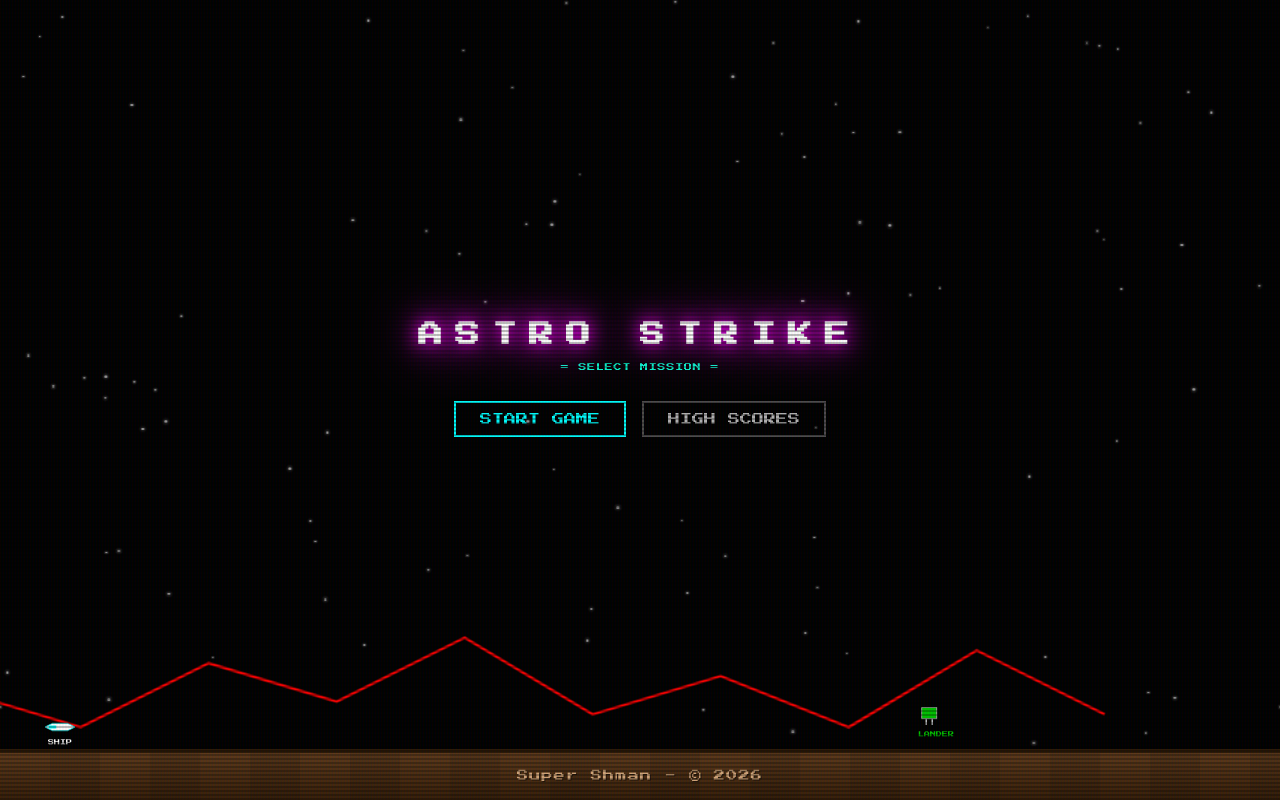
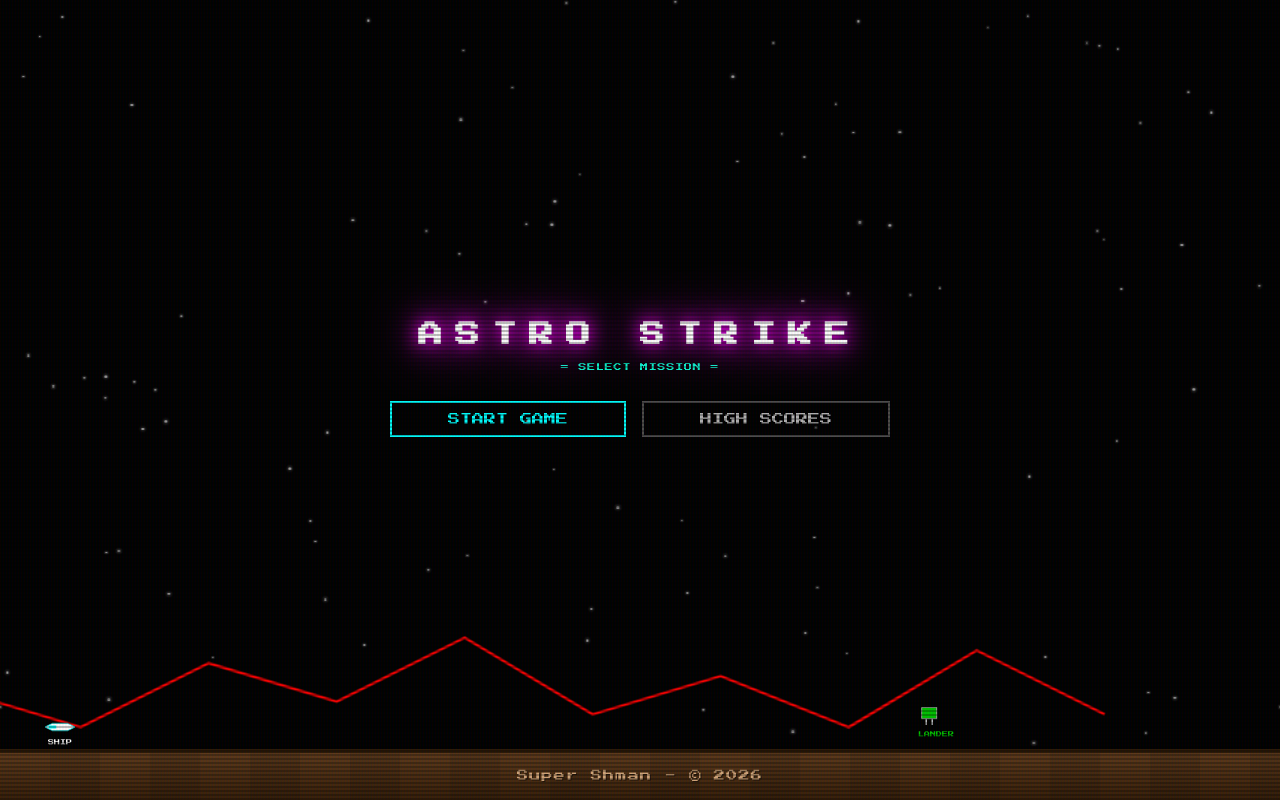
Before and after one commit to noamfeldman/defender, a React (Vite) app: page / in a window 1280 px wide. Built offline with nearby package versions, Linux system fonts and the light colour scheme.

Commit message:
refactor: introduce reusable Button component and replace existing button elements across screens

```diff
--- a/src/App.tsx
+++ b/src/App.tsx
@@ -7,6 +7,7 @@ import { GameOverScreen } from './components/GameOverScreen';
 import { HighScoreScreen } from './components/HighScoreScreen';
 import { useIsMobile, useOrientation } from './hooks/useMobileDetection';
 import { RotateCw } from 'lucide-react';
+import { Button } from './components/ui/Button';
 
 export const App: React.FC = () => {
   const [screen, setScreen] = useState<ScreenType>('MAIN_MENU');
@@ -31,12 +32,15 @@ export const App: React.FC = () => {
                 <p className="text-gray-400 text-lg max-w-xs">
                     For the best experience, please rotate your device to <span className="text-[#00ffcc] font-bold">Horizontal (Landscape)</span> mode.
                 </p>
-                <button
-                    onClick={() => {}} // Just visually available, or we could add a "Continue anyway" if needed
-                    className="mt-10 px-6 py-2 border border-gray-700 text-gray-500 text-xs tracking-[0.2em] uppercase rounded-full"
-                >
-                    Waiting for rotation...
-                </button>
+                <div className="mt-10 opacity-50 pointer-events-none">
+                    <Button
+                        onClick={() => {}}
+                        variant="secondary"
+                        disabled
+                    >
+                        Waiting for rotation...
+                    </Button>
+                </div>
             </div>
         )}
         {screen === 'MAIN_MENU' && (
--- a/src/components/GameOverScreen.tsx
+++ b/src/components/GameOverScreen.tsx
@@ -1,5 +1,6 @@
 import React, { useState } from 'react';
 import { isHighScore, saveHighScore } from '../utils/storage';
+import { Button } from './ui/Button';
 
 interface Props {
   score: number;
@@ -37,22 +38,22 @@ export const GameOverScreen: React.FC<Props> = ({ score, onDone }) => {
                         className="bg-transparent border-b-2 border-[#00ffcc] text-4xl text-center text-white w-32 focus:outline-none placeholder:text-gray-800"
                         autoFocus
                     />
-                    <button
+                    <Button
                         type="submit"
                         disabled={initials.length !== 3}
-                        className="px-6 py-2 bg-[#00ffcc] text-black disabled:bg-gray-700 disabled:text-gray-500 rounded font-bold"
+                        variant="primary"
                     >
                         ENTER
-                    </button>
+                    </Button>
                 </form>
             </div>
         ) : (
-            <button
+            <Button
                 onClick={onDone}
-                className="mt-12 px-8 py-3 bg-[#00ffcc] text-black font-bold uppercase shadow-[0_0_15px_#00ffcc]"
+                variant="primary"
             >
                 CONTINUE
-            </button>
+            </Button>
         )}
     </div>
   );
--- a/src/components/HighScoreScreen.tsx
+++ b/src/components/HighScoreScreen.tsx
@@ -3,6 +3,7 @@ import { getHighScores } from '../utils/storage';
 import { useIsMobile } from '../hooks/useMobileDetection';
 import { HallOfFameDesktop } from './HallOfFameDesktop';
 import { HallOfFameMobile } from './HallOfFameMobile';
+import { Button } from './ui/Button';
 
 interface Props {
   onBack: () => void;
@@ -44,12 +45,12 @@ export const HighScoreScreen: React.FC<Props> = ({ onBack }) => {
 
         {/* Footer - Fixed at bottom */}
         <div className="mt-3 flex flex-col items-center justify-center shrink-0 w-full mb-1">
-          <button
+          <Button
+               variant="secondary"
                onClick={onBack}
-               className="w-full md:w-auto px-8 py-2 bg-transparent border-2 border-gray-500 text-gray-400 hover:text-white hover:border-[#00ffcc] active:bg-[#00ffcc]/10 transition-all uppercase tracking-widest text-sm md:text-lg font-bold shadow-neon"
           >
                RETURN TO MENU
-          </button>
+          </Button>
         </div>
     </div>
   );
--- a/src/components/InstructionsScreen.tsx
+++ b/src/components/InstructionsScreen.tsx
@@ -1,5 +1,6 @@
 import React from 'react';
 import { useIsMobile, useOrientation } from '../hooks/useMobileDetection';
+import { Button } from './ui/Button';
 
 interface Props {
     onPlay: () => void;
@@ -50,18 +51,24 @@ export const InstructionsScreen: React.FC<Props> = ({ onPlay, onBack }) => {
                 <div className="flex-1 min-h-[10px]" />
 
                 <div className="mt-auto flex flex-row gap-3 w-full justify-center px-4 pb-4 landscape:pb-4">
-                    <button
+                    <div className="flex-[1.5] max-w-[200px]">
+                        <Button
+                            variant="primary"
+                            onClick={onPlay}
+                            fullWidth
+                        >
+                            START
+                        </Button>
+                    </div>
+                    <div className="flex-1 max-w-[120px]">
+                        <Button
+                            variant="secondary"
                             onClick={onBack}
-                        className="flex-1 max-w-[120px] px-3 py-1.5 border border-gray-700 text-gray-500 text-[8px] hover:text-white hover:border-white transition-all active:scale-95 uppercase tracking-widest landscape:text-[7px] landscape:py-1"
+                            fullWidth
                         >
                             BACK
-                    </button>
-                    <button
-                        onClick={onPlay}
-                        className="flex-[1.5] max-w-[200px] px-3 py-1.5 bg-[#00ffcc] text-black font-bold text-[8px] uppercase shadow-[0_0_10px_-5px_#00ffcc] transition-all animate-pulse active:scale-95 tracking-widest landscape:text-[7px] landscape:py-1"
-                    >
-                        LAUNCH MISSION
-                    </button>
+                        </Button>
+                    </div>
                 </div>
             </div>
         );
@@ -129,18 +136,24 @@ export const InstructionsScreen: React.FC<Props> = ({ onPlay, onBack }) => {
             </div>
 
             <div className="mt-6 md:mt-10 flex flex-row gap-6 md:gap-10 w-full justify-center pb-8">
-                <button
+                <div className="flex-[1.2] max-w-[220px] md:max-w-[280px]">
+                    <Button
+                        variant="primary"
+                        onClick={onPlay}
+                        fullWidth
+                    >
+                        START
+                    </Button>
+                </div>
+                <div className="flex-1 max-w-[150px] md:max-w-[180px]">
+                    <Button
+                        variant="secondary"
                         onClick={onBack}
-                    className="flex-1 max-w-[150px] md:max-w-[180px] px-6 py-3 md:px-8 md:py-3.5 border-2 border-white/20 text-gray-400 text-base md:text-lg hover:text-white hover:border-white hover:bg-white/5 transition-all active:scale-95 uppercase tracking-[0.2em]"
+                        fullWidth
                     >
                         RETURN
-                </button>
-                <button
-                    onClick={onPlay}
-                    className="flex-[1.2] max-w-[220px] md:max-w-[280px] px-8 py-3 md:px-10 md:py-4 bg-[#00ffcc] text-black font-black text-base md:text-lg uppercase shadow-[0_0_20px_-5px_#00ffcc] hover:shadow-[0_0_40px_-5px_#00ffcc] hover:scale-105 transition-all animate-pulse active:scale-95 tracking-[0.3em]"
-                >
-                    INITIALIZE MISSION
-                </button>
+                    </Button>
+                </div>
             </div>
         </div>
     );
--- a/src/components/LandingScreen.tsx
+++ b/src/components/LandingScreen.tsx
@@ -1,4 +1,5 @@
 import React, { useEffect, useState } from 'react';
+import { Button } from './ui/Button';
 
 interface Props {
   onStart: () => void;
@@ -101,21 +102,19 @@ export const LandingScreen: React.FC<Props> = ({ onStart, onHighScores }) => {
           </div>
 
           <div className="flex flex-col gap-2 sm:gap-4 w-56 sm:w-72 landscape:flex-row landscape:w-auto landscape:gap-4">
-            <button
+            <Button
+              variant="primary"
               onClick={onStart}
-              className="group relative px-4 py-3 sm:px-6 sm:py-4 bg-transparent border-2 border-[#00ffff] text-[#00ffff] text-sm sm:text-xl transition-all hover:bg-[#00ffff]/20 hover:scale-105 active:scale-95 whitespace-nowrap landscape:text-xs landscape:py-2 landscape:px-6"
             >
-              <span className="hidden group-hover:inline absolute left-1">&gt;</span>
               START GAME
-              <span className="hidden group-hover:inline absolute right-1">&lt;</span>
-            </button>
+            </Button>
 
-            <button
+            <Button
+              variant="secondary"
               onClick={onHighScores}
-              className="px-4 py-3 sm:px-6 sm:py-4 bg-transparent border-2 border-white/30 text-white/70 text-sm sm:text-xl transition-all hover:border-white hover:text-white whitespace-nowrap landscape:text-xs landscape:py-2 landscape:px-6"
             >
               HIGH SCORES
-            </button>
+            </Button>
           </div>
         </div>
       </div>
--- /dev/null
+++ b/src/components/ui/Button.tsx
@@ -0,0 +1,50 @@
+import React from 'react';
+
+interface ButtonProps extends Omit<React.ButtonHTMLAttributes<HTMLButtonElement>, 'className'> {
+  variant?: 'primary' | 'secondary';
+  children: React.ReactNode;
+  fullWidth?: boolean;
+}
+
+/**
+ * Standardized Button component for the Astro Strike application.
+ * Strictly uses classes from the original landing page for consistency.
+ */
+export const Button: React.FC<ButtonProps> = ({
+  variant = 'primary',
+  children,
+  fullWidth = false,
+  ...props
+}) => {
+  // Primary (from LandingScreen):
+  // group relative px-4 py-3 sm:px-6 sm:py-4 bg-transparent border-2 border-[#00ffff] text-[#00ffff] text-sm sm:text-xl transition-all hover:bg-[#00ffff]/20 hover:scale-105 active:scale-95 whitespace-nowrap landscape:text-xs landscape:py-2 landscape:px-6
+  const primaryClasses = "group relative px-4 py-3 sm:px-6 sm:py-4 bg-transparent border-2 border-[#00ffff] text-[#00ffff] text-sm sm:text-xl transition-all hover:bg-[#00ffff]/20 hover:scale-105 active:scale-95 whitespace-nowrap landscape:text-xs landscape:py-2 landscape:px-6";
+
+  // Secondary (from LandingScreen):
+  // px-4 py-3 sm:px-6 sm:py-4 bg-transparent border-2 border-white/30 text-white/70 text-sm sm:text-xl transition-all hover:border-white hover:text-white whitespace-nowrap landscape:text-xs landscape:py-2 landscape:px-6
+  const secondaryClasses = "px-4 py-3 sm:px-6 sm:py-4 bg-transparent border-2 border-white/30 text-white/70 text-sm sm:text-xl transition-all hover:border-white hover:text-white whitespace-nowrap landscape:text-xs landscape:py-2 landscape:px-6";
+
+  const baseClasses = variant === 'primary' ? primaryClasses : secondaryClasses;
+  const widthClass = fullWidth ? "w-full" : "w-auto";
+
+  return (
+    <button
+      className={`${baseClasses} ${widthClass} font-['Press_Start_2P'] uppercase disabled:opacity-50 disabled:active:scale-100 disabled:cursor-not-allowed`}
+      {...props}
+    >
+      <span className="relative flex items-center justify-center gap-2">
+        {variant === 'primary' && (
+          <span className="hidden sm:inline-block absolute left-2 opacity-0 group-hover:opacity-100 transition-all duration-300 -translate-x-2 group-hover:translate-x-0">
+            &gt;
+          </span>
+        )}
+        <span className="relative z-10 px-6 sm:px-8">{children}</span>
+        {variant === 'primary' && (
+          <span className="hidden sm:inline-block absolute right-2 opacity-0 group-hover:opacity-100 transition-all duration-300 translate-x-2 group-hover:translate-x-0">
+            &lt;
+          </span>
+        )}
+      </span>
+    </button>
+  );
+};
```
Lines whose indentation alone changed are shown as unchanged.
